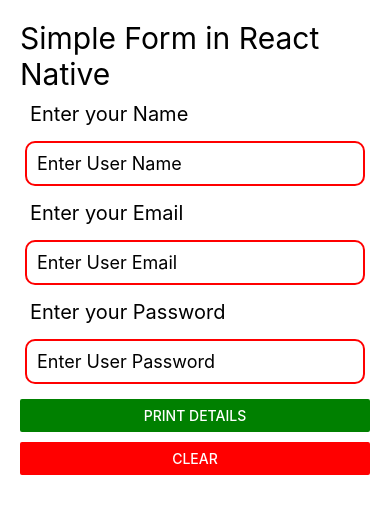
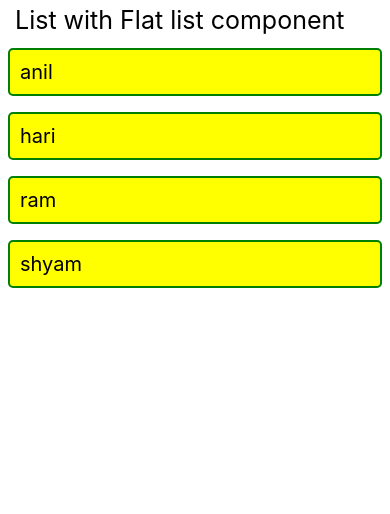
Before and after one commit to ashokstha61/first-react-project, a React Native app: screen / in a window 390 px wide. Shown: the top 514 px of the page. Built offline with nearby package versions, Linux system fonts and the light colour scheme.

Commit message:
List in react native

```diff
--- a/App.js
+++ b/App.js
@@ -1,98 +1,61 @@
 import React, {useState} from 'react';
-import {Button, StyleSheet, Text, TextInput, View} from 'react-native';
+import {
+  Button,
+  FlatList,
+  StyleSheet,
+  Text,
+  TextInput,
+  View,
+} from 'react-native';
 
 function App() {
-  const [name, setName] = useState('');
-  const [email, setEmail] = useState('');
-  const [password, setPassword] = useState('');
-  const [display, setDisplay] = useState(false);
-
-  const resetData = () => {
-    setName('');
-    setEmail('');
-    setPassword('');
-    setDisplay(false);
-  };
-
+  const users = [
+    {
+      id: 1,
+      name: 'anil',
+    },
+    {
+      id: 2,
+      name: 'hari',
+    },
+    {
+      id: 3,
+      name: 'ram',
+    },
+    {
+      id: 4,
+      name: 'shyam',
+    },
+  ];
   return (
-    <View style={design.container}>
-      <Text style={{fontSize: 30}}>Simple Form in React Native</Text>
-
-      <Text style={design.label}>Enter your Name</Text>
-      <TextInput
-        style={design.textInput}
-        placeholder="Enter User Name"
-        onChangeText={text => setName(text)}
-        value={name}
+    <View>
+      <Text style={design.text}>List with Flat list component</Text>
+      <FlatList
+        data={users}
+        renderItem={({item}) => (
+          <Text style={design.textconntainer}>{item.name}</Text>
+        )}
+        keyExtractor={item => item.id}
       />
-
-      <Text style={design.label}>Enter your Email</Text>
-      <TextInput
-        style={design.textInput}
-        placeholder="Enter User Email"
-        onChangeText={text => setEmail(text)}
-        value={email}
-      />
-
-      <Text style={design.label}>Enter your Password</Text>
-      <TextInput
-        style={design.textInput}
-        placeholder="Enter User Password"
-        secureTextEntry={true}
-        onChangeText={text => setPassword(text)}
-        value={password}
-      />
-
-      <View style={design.buttonContainer}>
-        <View style={design.button}>
-          <Button color='green' title="Print Details" onPress={() => setDisplay(true)} />
-        </View>
-        <View style={design.button}>
-          <Button color='red' title="Clear" onPress={resetData} />
-        </View>
-      </View>
-
-      {display && (
-        <View style={design.output}>
-          <Text style={design.outputText}>Name: {name}</Text>
-          <Text style={design.outputText}>Email: {email}</Text>
-          <Text style={design.outputText}>Password: {password}</Text>
-        </View>
-      )}
     </View>
   );
 }
 
 const design = StyleSheet.create({
-  container: {
-    padding: 20,
+  textconntainer: {
+    backgroundColor: 'yellow',
+    padding: 10,
+    margin: 8,
+    color: 'black',
+    fontSize: 20,
+    borderColor: 'green',
+    borderRadius: 5,
+    borderWidth: 2,
   },
-  label: {
-    fontSize: 20,
-    margin: 10,
-  },
-  textInput: {
-    fontSize: 18,
+  text: {
+    paddingLeft: 10,
     margin: 5,
-    borderColor: 'red',
-    borderWidth: 2,
-    padding: 10,
-    color: 'black',
-    backgroundColor: 'white',
-    borderRadius: 10,
-  },
-  buttonContainer: {
-    marginTop: 5,
-  },
-  button: {
-    marginVertical: 5,
-  },
-  output: {
-    marginTop: 20,
-  },
-  outputText: {
-    fontSize: 18,
-    color: 'yellow',
+    fontSize: 25,
   },
 });
 
```
Also changed, not shown: form.js (added, +99 -0 lines).
